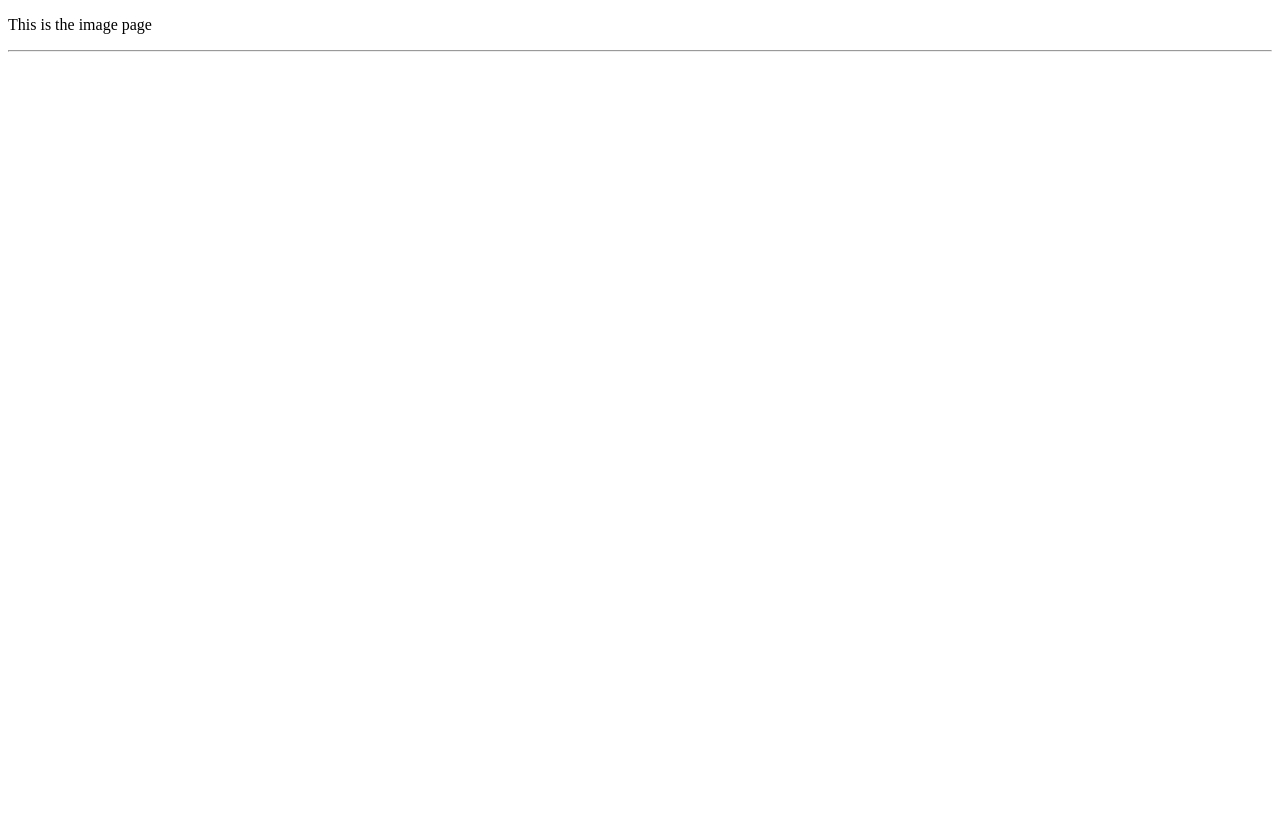
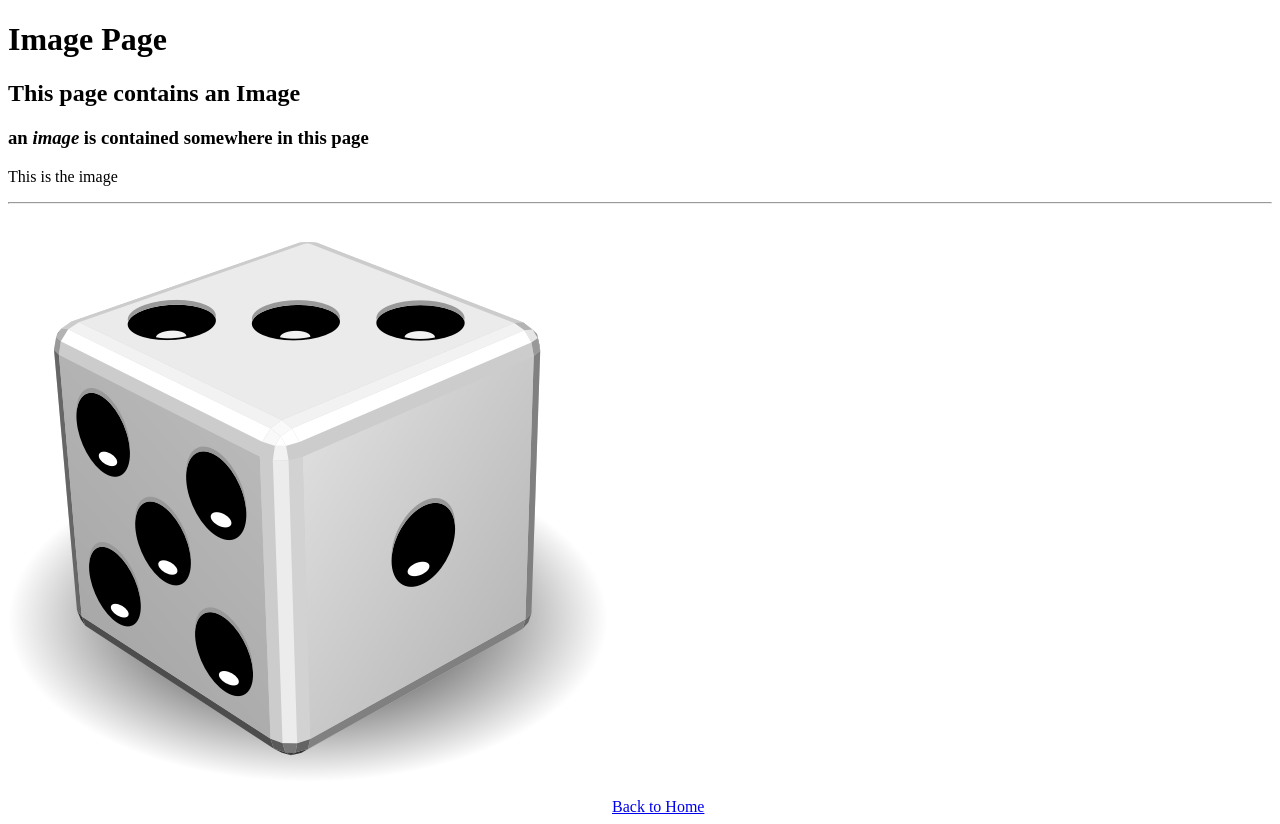
Before and after one commit to TxtrisSammi/dice-number-generator, a plain HTML site: page imagePage.html in a window 1280 px wide. Before the commit the page ends 800 px from the top, so only its background shows below. Drawn offline with Linux system fonts and the light colour scheme.

```diff
--- a/imagePage.html
+++ b/imagePage.html
@@ -6,8 +6,14 @@
     <title>Document</title>
 </head>
 <body>
-    <p>This is the image page</p>
+    <h1>Image Page
+        <h2>This page contains an Image
+            <h3>an <em>image</em> is contained somewhere in this page</h3>
+        </h2>
+    </h1>
+    <p>This is the image</p>
     <hr>
-    <img href="/dice-number-generator/media/dice.png">
+    <img src="/dice-number-generator/media/dice.png">
+    <a href="/dice-number-generator/index.html">Back to Home</a>
 </body>
 </html>
```
Also changed, not shown: index.html (+3 -1 lines), pages/blog.html (added).
